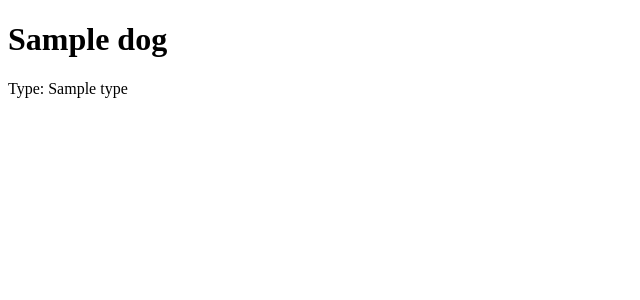
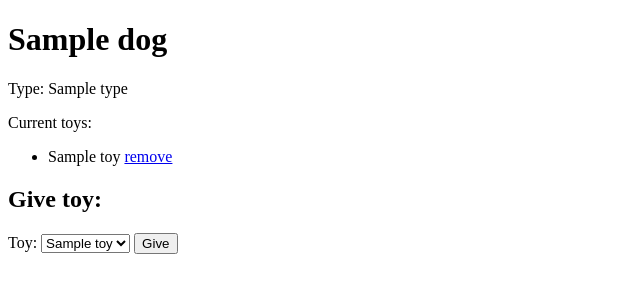
Before and after one commit to ChristianMLand/demos, a Flask app: template python/dog/flask_app/templates/view_dog.html in a window 1280 px wide. Shown: the top 300 px of the page, without its empty margins (0-640 px from the left). Run offline with Flask 2, Linux system fonts and the light colour scheme; the template is opened without the code that fills it: most values are stand-ins (such as "Sample title", 1, 10 or a date in 2020).

Commit message:
adding/removing toys

```diff
--- a/python/dog/flask_app/models/schema_model.py
+++ b/python/dog/flask_app/models/schema_model.py
@@ -25,7 +25,9 @@ class Schema:
     @classmethod
     def get_all(cls):
         query = f"SELECT * FROM `{cls.table}`"
-        return connectToMySQL(cls.db).query_db(query)
+        res =  connectToMySQL(cls.db).query_db(query)
+        print(query,res)
+        return res
 
     @classmethod
     def get_one(cls,**data):
--- a/python/dog/flask_app/models/toy_model.py
+++ b/python/dog/flask_app/models/toy_model.py
@@ -5,5 +5,5 @@ class Toy(Schema):
     def __init__(self, toy_id):
         super(toy_id)
 
-    table = "toys"
+    table = "dog_toys"
     db = "dogs_db"
--- a/python/dog/flask_app/templates/view_dog.html
+++ b/python/dog/flask_app/templates/view_dog.html
@@ -9,5 +9,23 @@
 <body>
     <h1>{{dog.name}}</h1>
     <p>Type: {{dog.type}}</p>
+    <p>Current toys:</p>
+    <ul>
+    {% for toy in owned_toys %}
+        <li>{{toy.name}} <a href="/dogs/{{dog.id}}/remove-toy/{{toy.id}}">remove</a></li>
+    {% endfor %}
+    </ul>
+    <form action="/dogs/{{dog.id}}/add-toy" method="POST">
+        <h2>Give toy:</h2>
+        <label for="toy">Toy: </label>
+        <select id="toy" name="toy_id">
+        {% for toy in all_toys %}
+            {% if toy not in owned_toys %}
+                <option value="{{toy.id}}">{{toy.name}}</option>
+            {% endif %}
+        {% endfor %}
+        </select>
+        <button>Give</button>
+    </form>
 </body>
 </html>
```
Also changed, not shown: python/dog/flask_app/controllers/dog_controller.py (+16 -0 lines), python/dog/flask_app/models/dog_model.py (+14 -1 lines), python/dog/flask_app/routes/dog_routes.py (+7 -1 lines).
